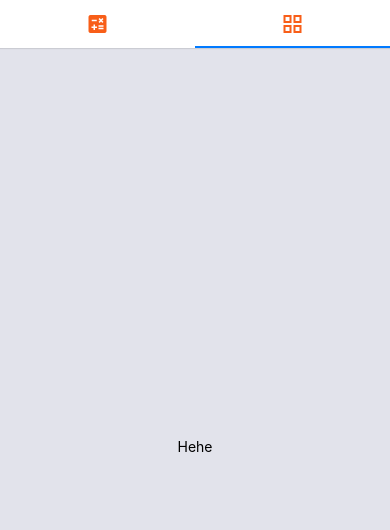
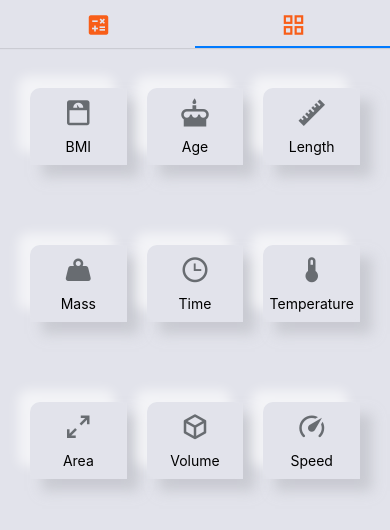
Before and after one commit to AlwiM26/rn-allInOneCalculator-neumorphic, a React Native app: screen /More in a window 390 px wide. Shown: the top 530 px of the page. Built offline with nearby package versions, Linux system fonts and the light colour scheme.

Commit message:
added other menu button and neumorphic styling

```diff
--- a/Routes/TopBarNavigator.js
+++ b/Routes/TopBarNavigator.js
@@ -17,13 +17,13 @@ const TopBarNavigator = () => {
       <tab.Navigator
         initialRouteName="Home"
         style={{
-          backgroundColor: "black",
           marginTop: insets.top,
         }}
         screenOptions={{
-          tabBarActiveTintColor: "green",
-          tabBarInactiveTintColor: "pink",
           tabBarShowLabel: false,
+          tabBarStyle: {
+            backgroundColor: "#E2E3EB",
+          },
         }}
       >
         <tab.Screen
@@ -31,9 +31,8 @@ const TopBarNavigator = () => {
           component={CalculatorScreen}
           options={{
             tabBarIcon: ({ color }) => (
-              <MaterialIcons name="calculate" size={24} color="#F85E18" />
+              <MaterialIcons name="calculate" size={26} color="#F85E18" />
             ),
-            title: "",
           }}
         />
         <tab.Screen
@@ -41,9 +40,8 @@ const TopBarNavigator = () => {
           component={MoreScreen}
           options={{
             tabBarIcon: () => (
-              <MaterialIcons name="grid-view" size={24} color="#F85E18" />
+              <MaterialIcons name="grid-view" size={26} color="#F85E18" />
             ),
-            title: "",
           }}
         />
       </tab.Navigator>
--- a/Screens/CalculatorScreen.js
+++ b/Screens/CalculatorScreen.js
@@ -215,6 +215,7 @@ const styles = StyleSheet.create({
   numText: {
     fontSize: 40,
     padding: 15,
+    textAlign: "right",
   },
   numTextAfter: {
     fontSize: 25,
@@ -238,6 +239,7 @@ const styles = StyleSheet.create({
   outerBtn: {
     flex: 1,
     margin: 10,
+    // backgroundColor: "green",
     shadowColor: "#b9bac1",
     shadowOffset: {
       height: 12,
@@ -263,7 +265,7 @@ const styles = StyleSheet.create({
   btnOperator: {
     flex: 1,
     alignItems: "center",
-    backgroundColor: "#E2E3Eb",
+    backgroundColor: "#E2E3EB",
     justifyContent: "space-around",
     borderRadius: 100,
     shadowColor: "#FFFFFF",
--- a/Screens/MoreScreen.js
+++ b/Screens/MoreScreen.js
@@ -1,19 +1,167 @@
 import React from "react";
-import { View, Text, StyleSheet } from "react-native";
+import { View, Text, StyleSheet, TouchableOpacity } from "react-native";
+import { MaterialCommunityIcons } from "@expo/vector-icons";
 
 const MoreScreen = () => {
+  const calculatorMenu = [
+    [
+      {
+        name: "BMI",
+        icon: (
+          <MaterialCommunityIcons
+            name="scale-bathroom"
+            size={30}
+            color="#686c71"
+          />
+        ),
+      },
+      {
+        name: "Age",
+        icon: <MaterialCommunityIcons name="cake" size={30} color="#686c71" />,
+      },
+      {
+        name: "Length",
+        icon: <MaterialCommunityIcons name="ruler" size={30} color="#686c71" />,
+      },
+    ],
+    [
+      {
+        name: "Mass",
+        icon: (
+          <MaterialCommunityIcons name="weight" size={30} color="#686c71" />
+        ),
+      },
+      {
+        name: "Time",
+        icon: (
+          <MaterialCommunityIcons
+            name="clock-time-three-outline"
+            size={30}
+            color="#686c71"
+          />
+        ),
+      },
+      {
+        name: "Temperature",
+        icon: (
+          <MaterialCommunityIcons
+            name="thermometer"
+            size={30}
+            color="#686c71"
+          />
+        ),
+      },
+    ],
+    [
+      {
+        name: "Area",
+        icon: (
+          <MaterialCommunityIcons
+            name="arrow-expand"
+            size={30}
+            color="#686c71"
+          />
+        ),
+      },
+      {
+        name: "Volume",
+        icon: (
+          <MaterialCommunityIcons
+            name="cube-outline"
+            size={30}
+            color="#686c71"
+          />
+        ),
+      },
+      {
+        name: "Speed",
+        icon: (
+          <MaterialCommunityIcons
+            name="speedometer"
+            size={30}
+            color="#686c71"
+          />
+        ),
+      },
+    ],
+  ];
+
   return (
-    <View
-      style={{
-        flex: 1,
-        alignItems: "center",
-        backgroundColor: "#E2E3Eb",
-        justifyContent: "center",
-      }}
-    >
-      <Text>Hehe</Text>
+    <View style={styles.mainContainer}>
+      <View style={styles.btnContainer}>
+        {calculatorMenu.map((row, id) => {
+          return (
+            <View style={styles.row} key={id}>
+              {row.map((menu, id) => {
+                return (
+                  <View style={styles.btn} key={id}>
+                    <TouchableOpacity
+                      style={styles.btnInner}
+                      onPress={() => console.log("go to " + menu.name)}
+                    >
+                      {menu.icon}
+                      <Text style={styles.btnText}>{menu.name}</Text>
+                    </TouchableOpacity>
+                  </View>
+                );
+              })}
+            </View>
+          );
+        })}
+      </View>
     </View>
   );
 };
 
+const styles = StyleSheet.create({
+  mainContainer: {
+    flex: 1,
+    backgroundColor: "#E2E3Eb",
+  },
+  btnContainer: {
+    flex: 1,
+    marginTop: 10,
+    flexDirection: "column",
+    // backgroundColor: "green",
+  },
+  row: {
+    height: "20%",
+    padding: 20,
+    alignItems: "flex-start",
+    justifyContent: "space-around",
+    flexDirection: "row",
+  },
+  btn: {
+    flex: 1,
+    margin: 10,
+    shadowColor: "#b9bac1",
+    shadowOffset: {
+      height: 12,
+      width: 12,
+    },
+    shadowOpacity: 0.6,
+    shadowRadius: 12,
+    elevation: 10,
+  },
+  btnInner: {
+    flex: 1,
+    paddingVertical: 10,
+    alignItems: "center",
+    justifyContent: "space-around",
+    borderRadius: 10,
+    backgroundColor: "#E2E3EB",
+    shadowColor: "#FFFFFF",
+    shadowOffset: {
+      height: -12,
+      width: -12,
+    },
+    shadowOpacity: 0.6,
+    shadowRadius: 12,
+    elevation: 10,
+  },
+  btnText: {
+    marginTop: 10,
+  },
+});
+
 export default MoreScreen;
```
Also changed, not shown: App.js (+2 -6 lines).
